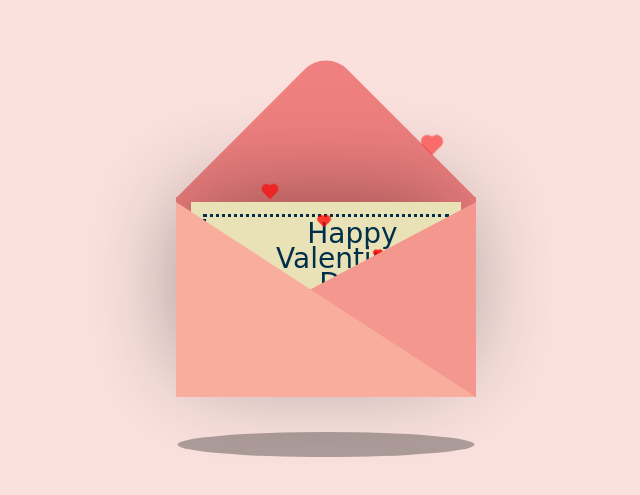
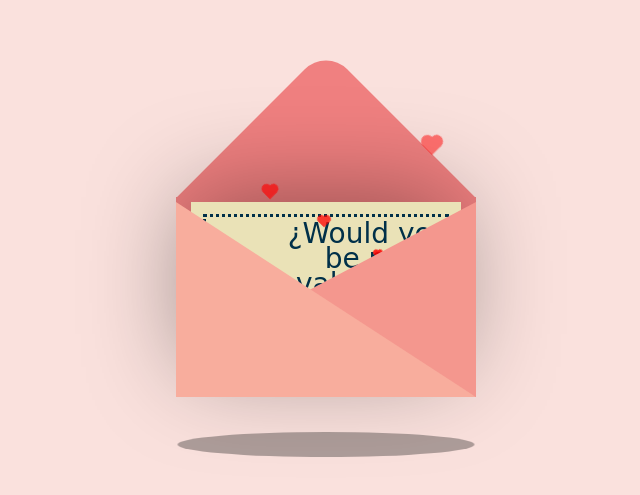
Before and after one commit to AdrianMiranda137/yellowflowerRichard, a plain HTML site: page docs/index.html in a window 1280 px wide. Shown: the part 141-636 px from the top of the page, without its empty margins (314-954 px from the left). Drawn offline with nearby package versions, Linux system fonts and the light colour scheme.

Commit message:
Update index.html

```diff
--- a/docs/index.html
+++ b/docs/index.html
@@ -28,7 +28,7 @@ $(document).ready(function () {
   <div class="envelope"></div>
   <div class="front"></div>
   <div class="card">
-  <div class="text">Happy</br> Valentine's</br> Day!</div>
+  <div class="text">¿Would you</br> be my valentine?</br> Mi jarrito de Temamatla</div>
   <div class="heart"</div>
   </div>
   <div class="hearts">
```
